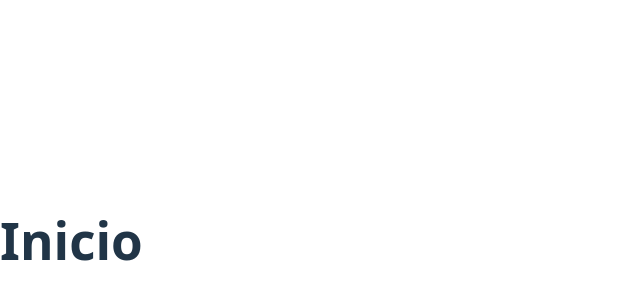
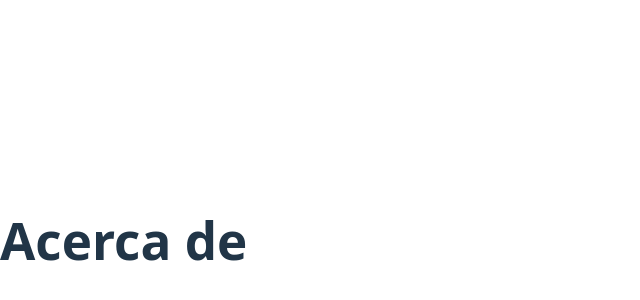
Before and after one commit to Matias-Clavijo/retoJulio2025, a React (Vite) app: page / in a window 1280 px wide. Shown: the part 160-460 px from the top of the page, without its empty margins (0-640 px from the left). Built offline with nearby package versions, Linux system fonts and the light colour scheme.

Commit message:
files structure

```diff
--- a/package.json
+++ b/package.json
@@ -10,6 +10,9 @@
     "preview": "vite preview"
   },
   "dependencies": {
+    "@emotion/react": "^11.14.0",
+    "@emotion/styled": "^11.14.1",
+    "@mui/material": "^7.2.0",
     "react": "^19.1.0",
     "react-dom": "^19.1.0",
     "react-router-dom": "^7.7.0"
--- a/src/App.jsx
+++ b/src/App.jsx
@@ -1,13 +1,13 @@
 import { BrowserRouter, Routes, Route } from 'react-router-dom';
-import Home from './routes/Home';
-import About from './routes/About';
+import Home from './pages/Home';
+import About from './pages/About';
 
 export default function App() {
   return (
     <BrowserRouter>
       <Routes>
-        <Route path="/" element={<Home />} />
-        <Route path="/about" element={<About />} />
+        <Route path="/" element={<About />} />
+        <Route path="/about" element={<Home />} />
       </Routes>
     </BrowserRouter>
   );
```
Also changed, not shown: src/pages/About.jsx (renamed from src/routes/About.jsx), src/pages/Home.jsx (renamed from src/routes/Home.jsx), 1 other file (tests, documents, lock files or other folders).
